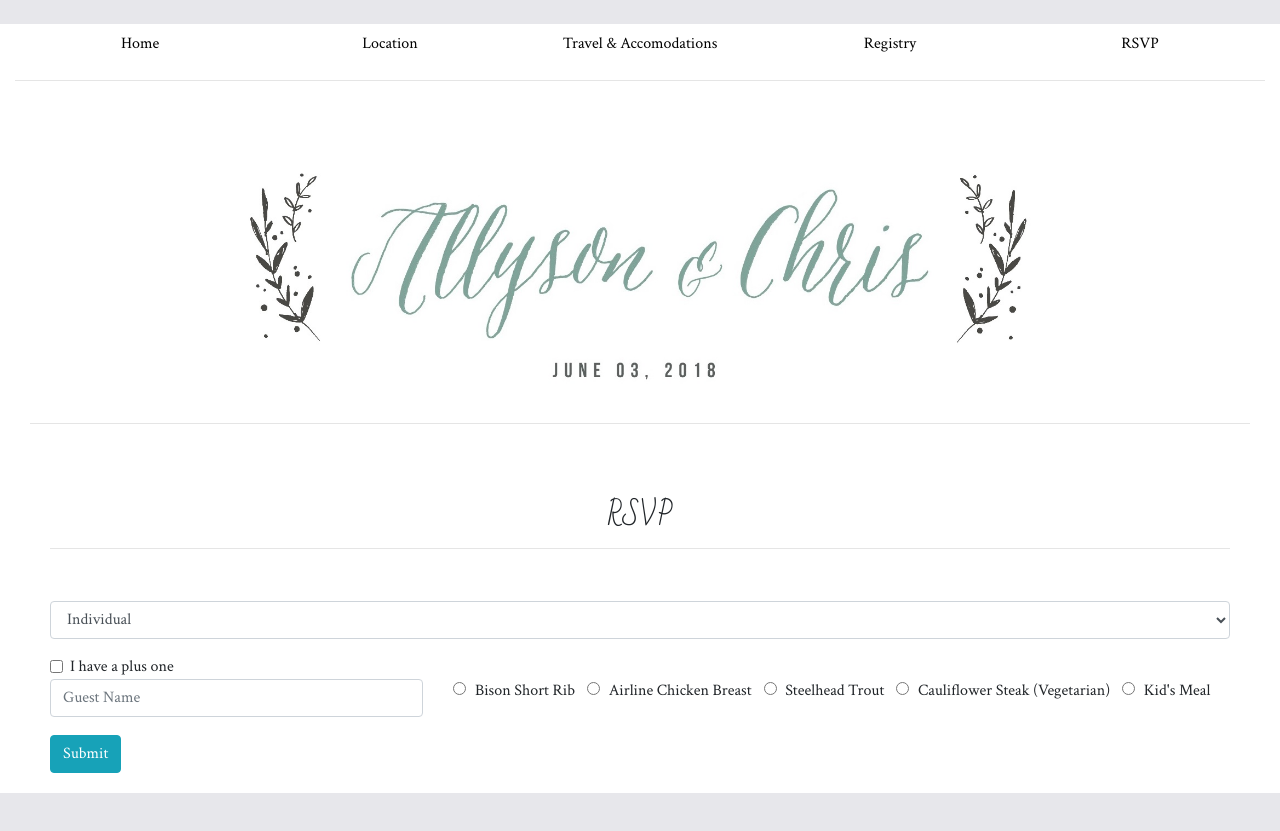
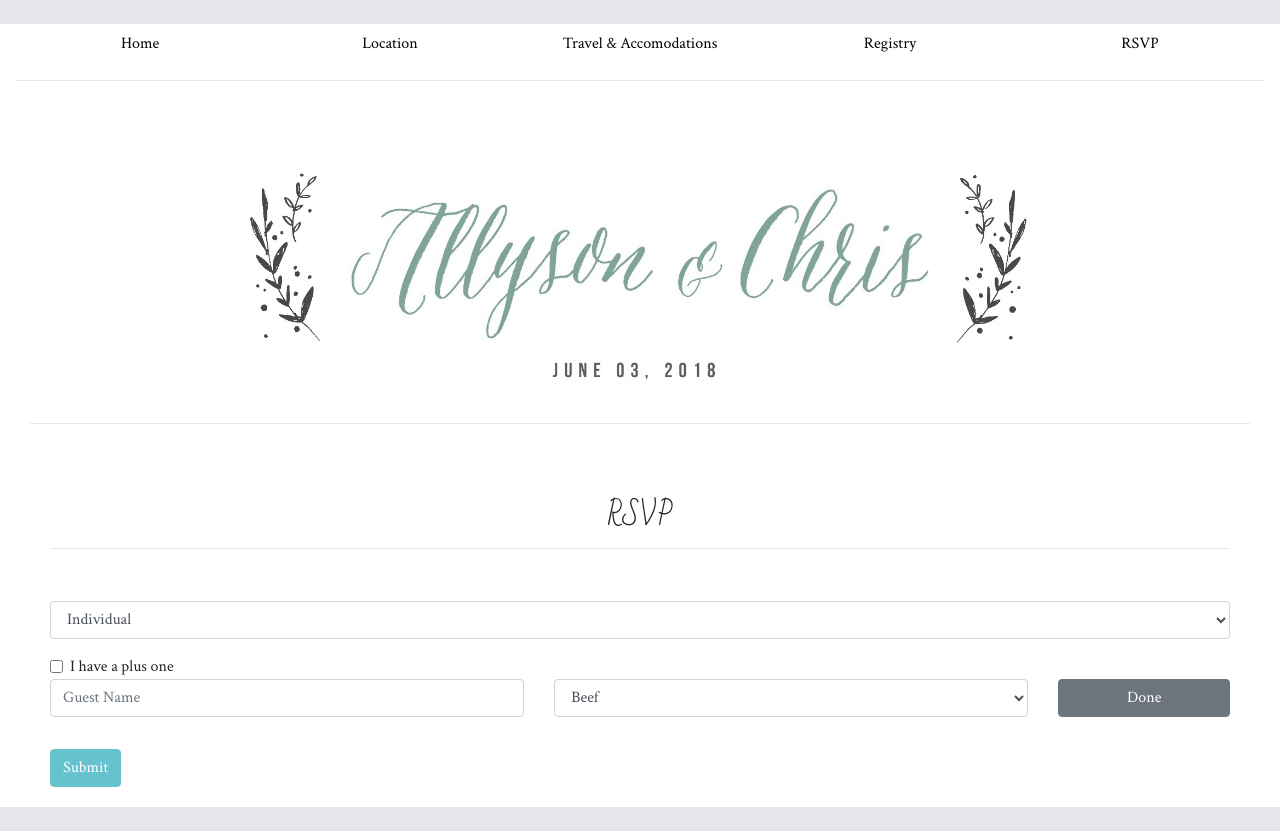
Before and after one commit to cvanlaw/wedding-website, a React (Create React App) app in the folder ui/: page /rsvp in a window 1280 px wide. Built offline with nearby package versions, Linux system fonts and the light colour scheme.

Commit message:
Fix parent-child component communication and post rsvp to server.

```diff
--- a/ui/package.json
+++ b/ui/package.json
@@ -2,6 +2,7 @@
   "name": "wedding-website",
   "version": "0.1.0",
   "private": true,
+  "proxy": "http://localhost:61661/",
   "dependencies": {
     "axios": "^0.17.1",
     "bootstrap": "4.0.0",
--- a/ui/src/MealSelection/MealSelection.js
+++ b/ui/src/MealSelection/MealSelection.js
@@ -1,27 +1,32 @@
 import React, { Component } from 'react';
 import "./MealSelection.css";
-import { FormGroup, Row, Col, Input, Label } from 'reactstrap';
+import { Button, FormGroup, Row, Col, Input, Label } from 'reactstrap';
 
 class MealSelection extends Component {
     constructor(props) {
         super(props);
         this.state = {
             guestName: "",
-            selectedOption: "",
+            selectedOption: "Beef",
             guestValid: false,
-            selectedOptionValid: false,
+            selectedOptionValid: true,
             formValid: false,
             formErrors: { guestName: '', selectedOption: '' }
         };
 
         this.handleChange = this.handleChange.bind(this);
+        this.handleDone = this.handleDone.bind(this);
+    }
+
+    handleDone() {
+        this.props.onDone(this.state.guestName, this.state.selectedOption);
     }
 
     handleChange(event) {
         const target = event.target;
         let selectedOptionValid = this.state.selectedOptionValid;
         let guestValid = this.state.guestValid;
-        if (target.type === 'radio') {
+        if (target.name === 'Meal Choice') {
             selectedOptionValid = this.handleOptionChange(event);
         }
         else {
@@ -33,11 +38,11 @@ class MealSelection extends Component {
 
     handleOptionChange(event) {
         const selectedOption = event.target.value;
-        const selectedOptionValid = selectedOption === 'beef'
-            || selectedOption === 'chicken'
-            || selectedOption === 'fish'
-            || selectedOption === 'veggie'
-            || selectedOption === 'kids';
+        const selectedOptionValid = selectedOption === "Beef"
+            || selectedOption === "Chicken"
+            || selectedOption === "Fish"
+            || selectedOption === "Vegetarian"
+            || selectedOption === "Kid's Meal";
 
         this.setState({
             selectedOption: selectedOption,
@@ -59,8 +64,6 @@ class MealSelection extends Component {
     }
 
     validateForm(selectedOptionValid, guestValid) {
-        console.log(guestValid);
-        console.log(selectedOptionValid);
         this.setState({
             formValid: guestValid && selectedOptionValid
         });
@@ -92,54 +95,24 @@ class MealSelection extends Component {
         return (
             <FormGroup inline>
                 <Row>
-                    <Col sm="4">
+                    <Col sm="5">
                         <Input type="text" name="Guest Name" placeholder="Guest Name"
                             value={this.state.guestName}
                             onChange={this.handleChange} />
                     </Col>
-                    <Col sm="8">
-                        <FormGroup tag="fieldset" inline>
-                            <FormGroup check inline>
-                                <Label check>
-                                    <Input type="radio" name="beef" value="beef"
-                                        checked={this.state.selectedOption === 'beef'}
-                                        onChange={this.handleChange} />{' '}
-                                    Bison Short Rib
-                            </Label>
-                            </FormGroup>
-                            <FormGroup check inline>
-                                <Label check>
-                                    <Input type="radio" name="chicken" value="chicken"
-                                        checked={this.state.selectedOption === 'chicken'}
-                                        onChange={this.handleChange} />{' '}
-                                    Airline Chicken Breast
-                            </Label>
-                            </FormGroup>
-                            <FormGroup check inline>
-                                <Label check>
-                                    <Input type="radio" name="fish" value="fish"
-                                        checked={this.state.selectedOption === 'fish'}
-                                        onChange={this.handleChange} />{' '}
-                                    Steelhead Trout
-                            </Label>
-                            </FormGroup>
-                            <FormGroup check inline>
-                                <Label check>
-                                    <Input type="radio" name="veggie" value="veggie"
-                                        checked={this.state.selectedOption === 'veggie'}
-                                        onChange={this.handleChange} />{' '}
-                                    Cauliflower Steak (Vegetarian)
-                            </Label>
-                            </FormGroup>
-                            <FormGroup check inline>
-                                <Label check>
-                                    <Input type="radio" name="kids" value="kids"
-                                        checked={this.state.selectedOption === 'kids'}
-                                        onChange={this.handleChange} />{' '}
-                                    Kid's Meal
-                            </Label>
-                            </FormGroup>
+                    <Col sm="5">
+                        <FormGroup>
+                            <Input type="select" name="Meal Choice" id="mealSelect" onChange={this.handleChange}>
+                                <option>Beef</option>
+                                <option>Chicken</option>
+                                <option>Fish</option>
+                                <option>Vegetarian</option>
+                                <option>Kid's Meal</option>
+                            </Input>
                         </FormGroup>
+                    </Col>
+                    <Col sm="2">
+                        <Button block onClick={this.handleDone}>Done</Button>
                     </Col>
                 </Row>
             </FormGroup>
--- a/ui/src/RSVP/Rsvp.js
+++ b/ui/src/RSVP/Rsvp.js
@@ -1,4 +1,5 @@
 import React, { Component } from "react";
+import axios from "axios";
 import "./Rsvp.css";
 import {
   CardBody,
@@ -19,10 +20,13 @@ class Rsvp extends Component {
     this.state = {
       inviteType: "Individual",
       guestCount: 1,
-      guests: []
+      guests: [],
+      canSave: false
     };
 
     this.handleChange = this.handleChange.bind(this);
+    this.handleDone = this.handleDone.bind(this);
+    this.saveRsvp = this.saveRsvp.bind(this);
   }
 
   handleChange(event) {
@@ -88,22 +92,39 @@ class Rsvp extends Component {
     );
   }
 
+  handleDone(guestName, mealSelection) {
+    const existingGuests = this.state.guests;
+    this.setState({
+      guests: [...existingGuests, {
+        guestName: guestName,
+        mealSelection: mealSelection
+      }],
+      canSave: existingGuests.length + 1 === this.state.guestCount
+    });
+  }
+
   displayMealSelection() {
     let mealSelectionContent = [];
 
     for (let i = 0; i < this.state.guestCount; i++) {
-      mealSelectionContent.push(<MealSelection />);
+      mealSelectionContent.push(<MealSelection onDone={this.handleDone}/>);
     }
 
     return mealSelectionContent;
   }
 
   saveRsvp() {
-    let guests = this.props.children;
+    const rsvpBody = {
+      guests: this.state.guests
+    };
 
-    if (guests && guests.length > 0) {
-      console.log(JSON.stringify(guests[0].state));
-    }
+    axios.post('/api/rsvp', rsvpBody)
+    .then((res) => {
+      console.log(res);
+    })
+    .catch((err) => {
+      console.log(err);
+    });
   }
 
   render() {
@@ -131,7 +152,7 @@ class Rsvp extends Component {
               </FormGroup>
               {this.displayGuestCount()}
               {this.displayMealSelection()}
-              <Button color="info" onClick={this.saveRsvp()}>
+              <Button color="info" onClick={this.saveRsvp} disabled={!this.state.canSave}>
                 Submit
               </Button>
             </Form>
```
